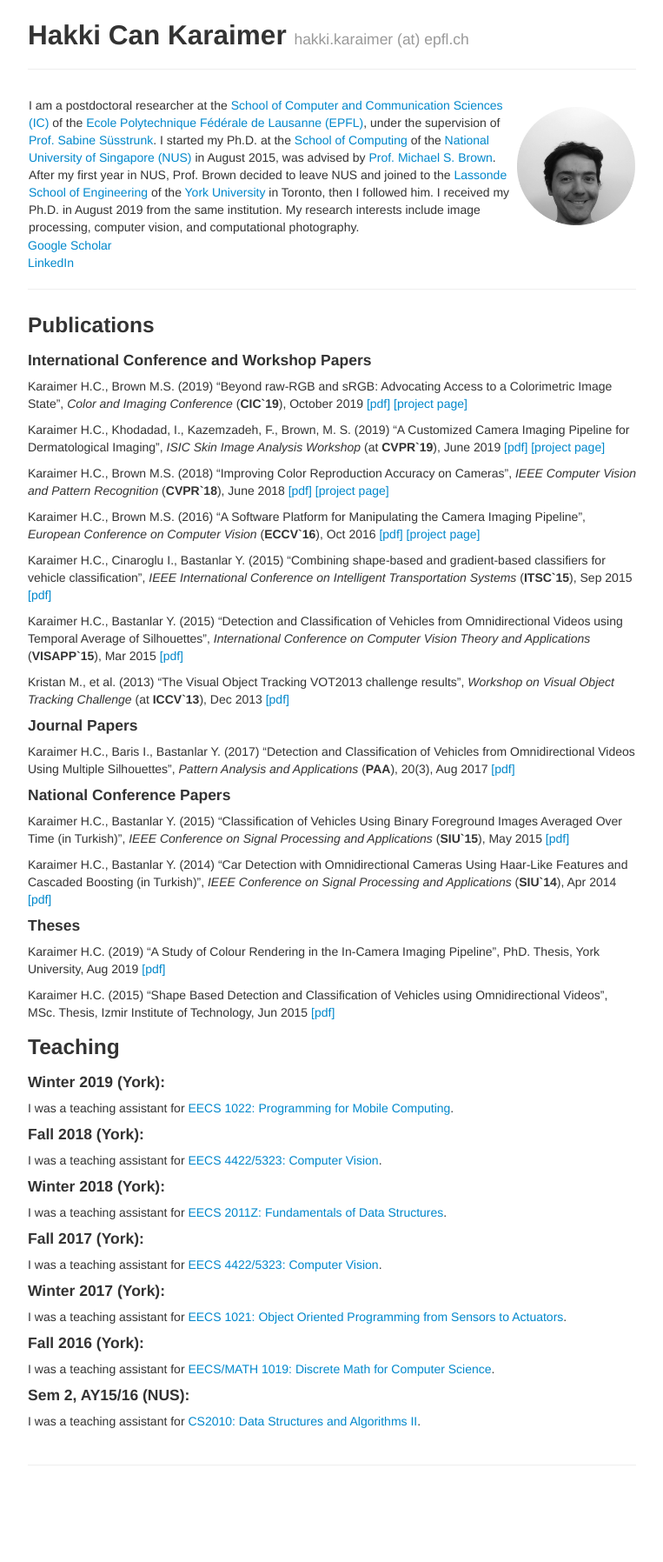
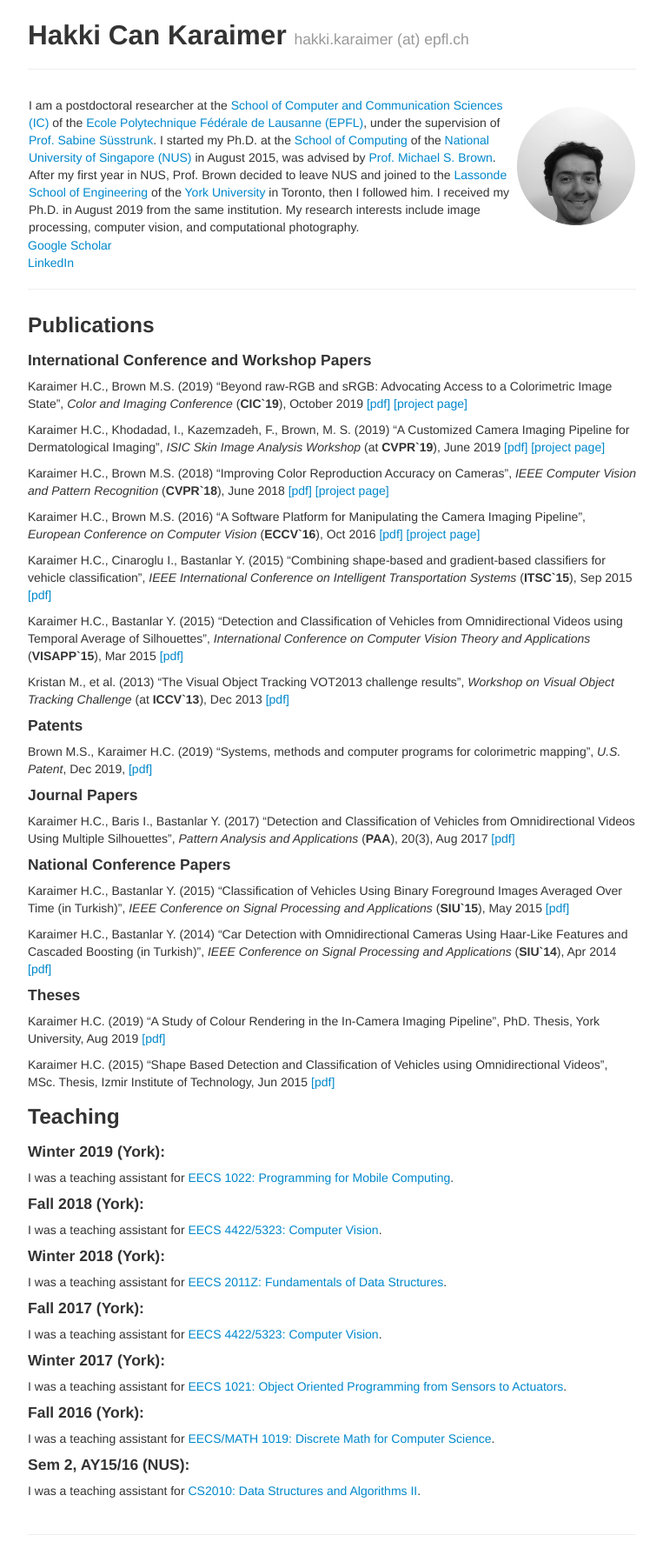
Before and after one commit to karaimer/karaimer.github.io, a Jekyll site: the page built from index.md, in a window 1280 px wide. Shown: the whole page at 87% size, without its empty margins (258-1021 px from the left). Built offline with Jekyll 4.4.1, drawn with Linux system fonts in a browser that asks for light colours; before the commit the page ends 1716 px from its top, so only the background shows below that.

Commit message:
Update index.md

```diff
--- a/index.md
+++ b/index.md
@@ -34,6 +34,10 @@ Karaimer H.C., Cinaroglu I., Bastanlar Y.  (2015) "Combining shape-based and gra
 Karaimer H.C., Bastanlar Y.  (2015) "Detection and Classification of Vehicles from Omnidirectional Videos using Temporal Average of Silhouettes", *International Conference on Computer Vision Theory and Applications* (**VISAPP`15**), Mar 2015 [[pdf]](/paper/Karaimer_Bastanlar_VISAPP15.pdf)
 
 Kristan M., et al.  (2013) "The Visual Object Tracking VOT2013 challenge results", *Workshop on Visual Object Tracking Challenge* (at **ICCV`13**), Dec 2013 [[pdf]](http://www.cv-foundation.org//openaccess/content_iccv_workshops_2013/W03/papers/Kristan_The_Visual_Object_2013_ICCV_paper.pdf)
+
+#### Patents
+
+Brown M.S., Karaimer H.C.  (2019) "Systems, methods and computer programs for colorimetric mapping", *U.S. Patent*, Dec 2019, [[pdf]](https://patentimages.storage.googleapis.com/49/d2/e4/8e048c23fc8ff6/US20190373232A1.pdf)
 
 #### Journal Papers
 Karaimer H.C., Baris I., Bastanlar Y. (2017) "Detection and Classification of Vehicles from Omnidirectional Videos Using Multiple Silhouettes", *Pattern Analysis and Applications* (**PAA**), 20(3), Aug 2017 [[pdf]](/paper/Karaimer_et_al_PAAA_AAM.pdf)
```
